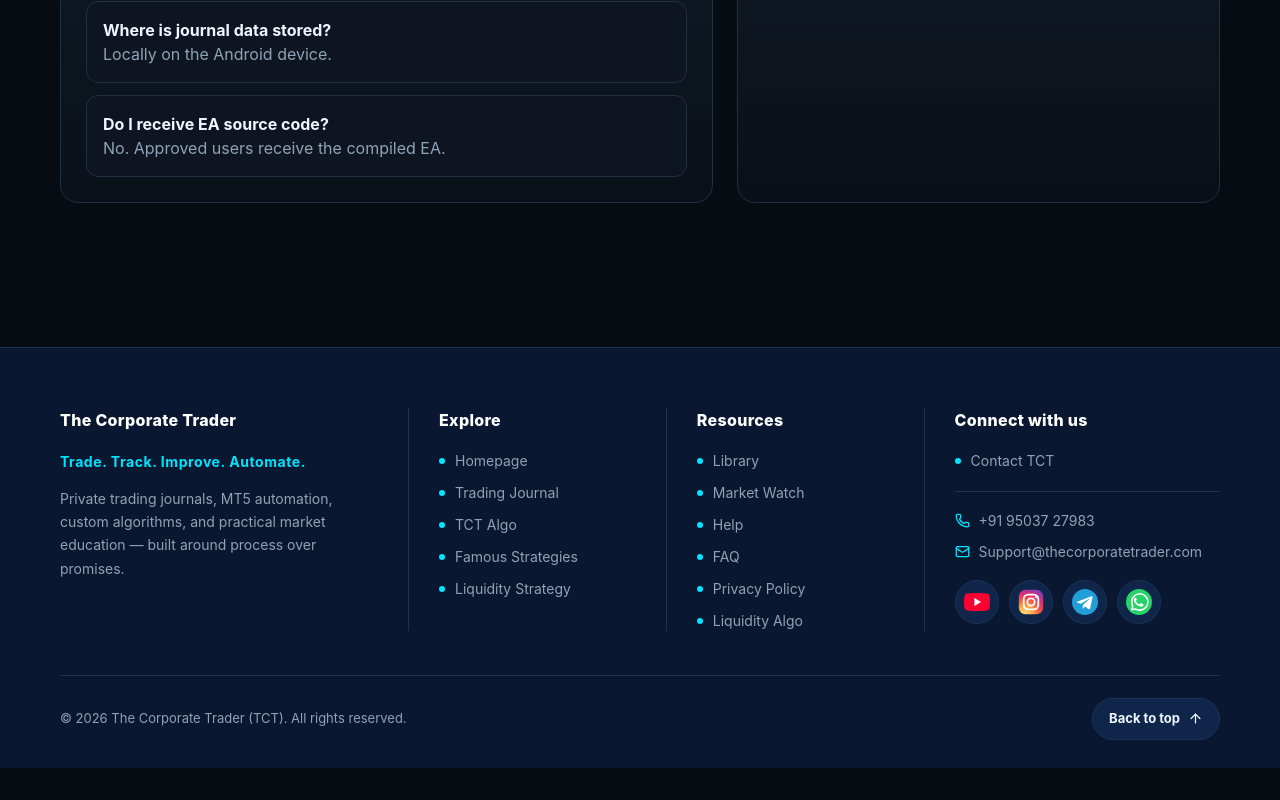
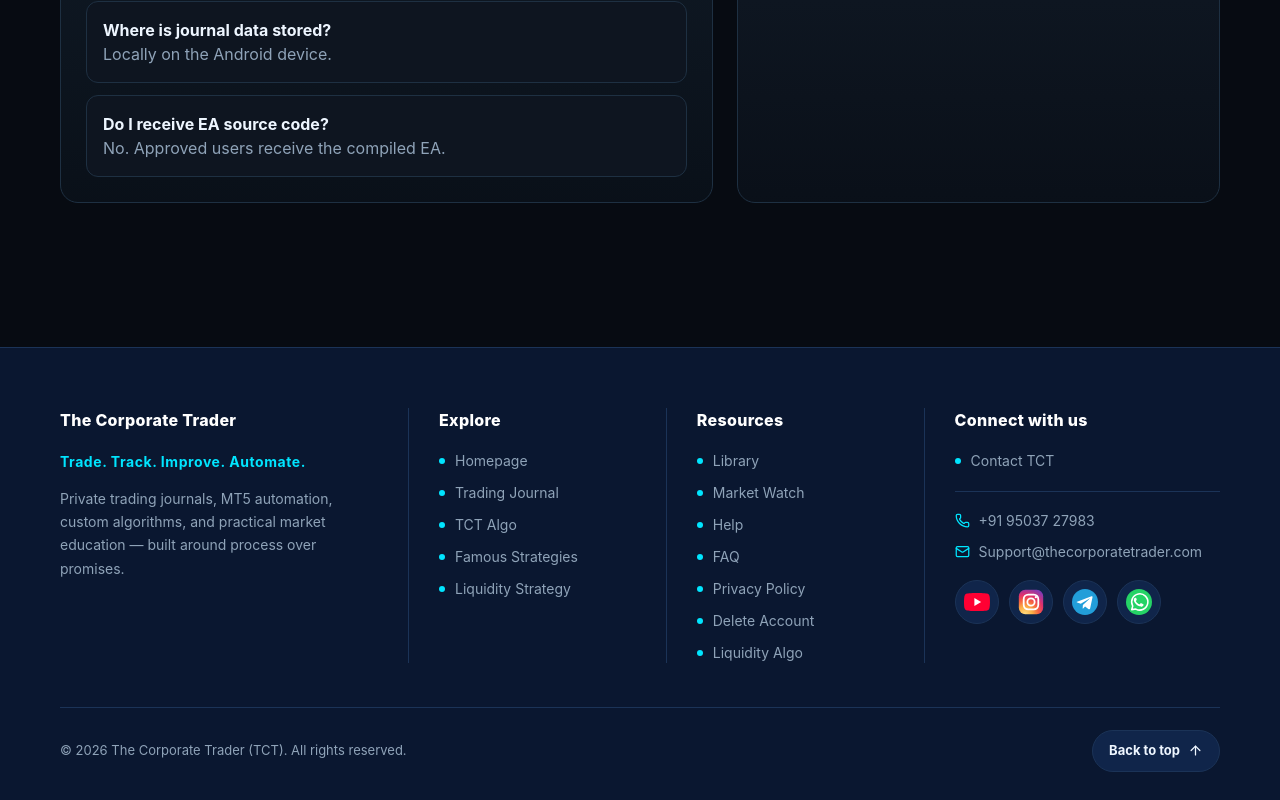
Before and after one commit to Thecorporatetrader/The-corporate-trader, a Next.js app: page /faq in a window 1280 px wide. Shown: the part 634-1434 px from the top of the page. Before the commit the page ends 1402 px from the top, so only its background shows below. Built offline with nearby package versions, Linux system fonts and the light colour scheme; no server answers.

Commit message:
Update Footer.tsx

```diff
--- a/components/Footer.tsx
+++ b/components/Footer.tsx
@@ -24,6 +24,7 @@
   { label: 'Help', href: '/help' },
   { label: 'FAQ', href: '/faq' },
   { label: 'Privacy Policy', href: '/privacy-policy' },
+  { label: 'Delete Account', href: '/delete-account' },
   { label: 'Liquidity Algo', href: '/liquidity-algo' },
 ];
 
```
